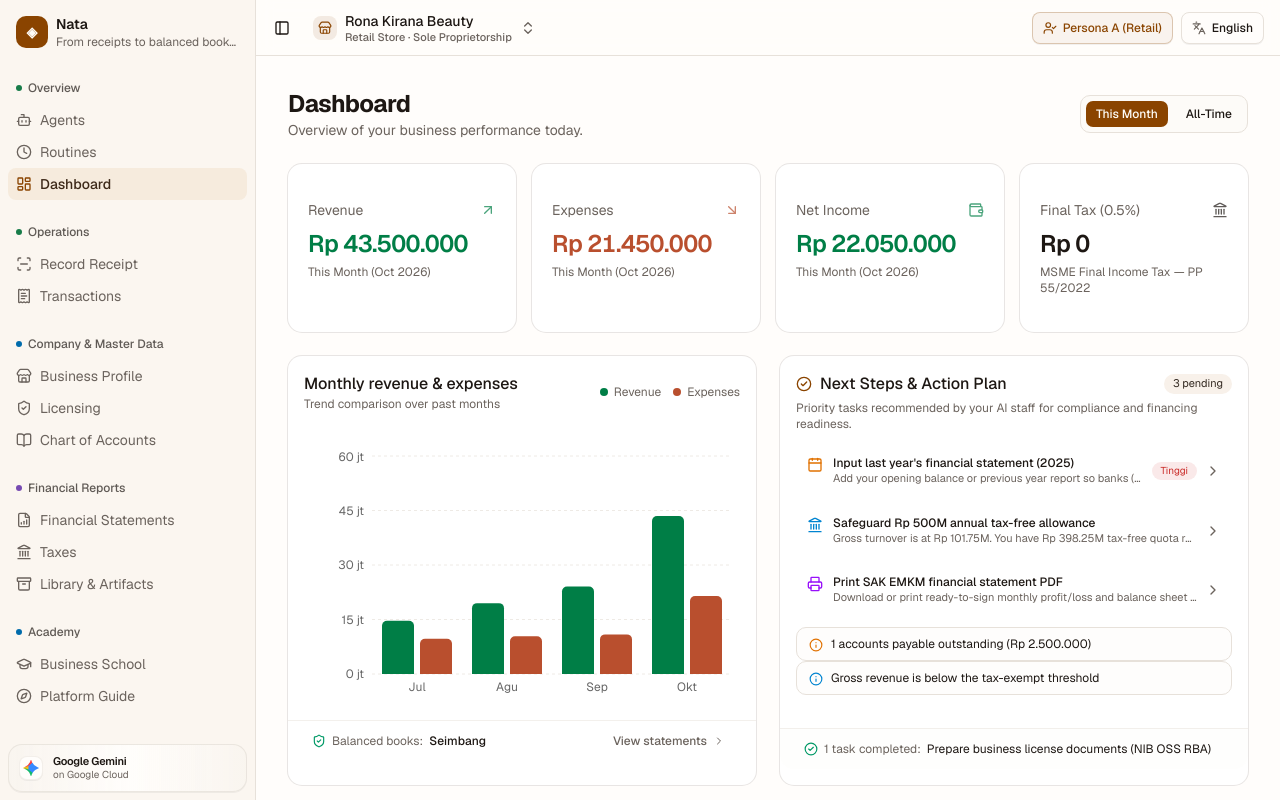
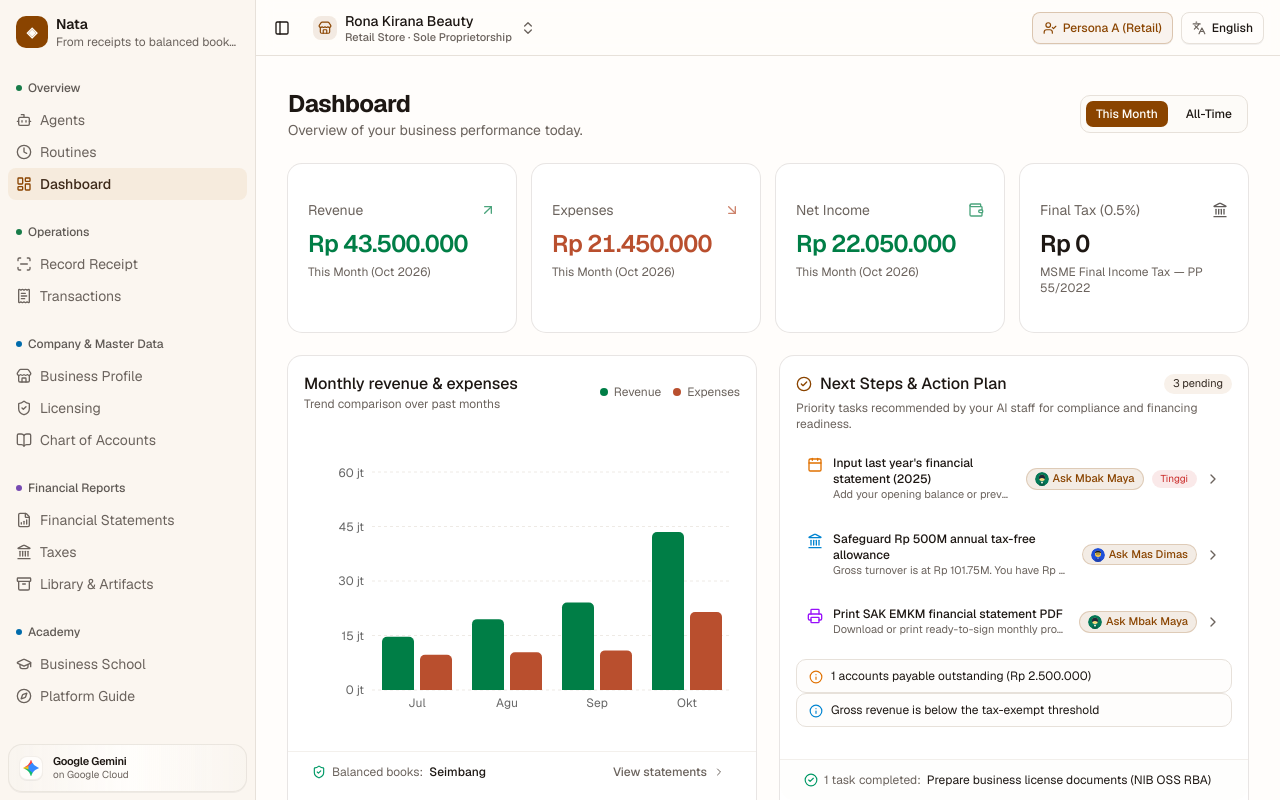
Before and after one commit to okihita/nata, a Next.js app in the folder web/: page /dashboard in a window 1280 px wide. Shown: the top 800 px of the page. Built offline with nearby package versions, Linux system fonts and the light colour scheme.

Commit message:
feat(dashboard): add consult agent link with context handoff to chat UI

```diff
--- a/web/src/app/(app)/agents/page.tsx
+++ b/web/src/app/(app)/agents/page.tsx
@@ -1,6 +1,7 @@
 "use client";
 
-import { useState, useRef, useEffect } from "react";
+import { useState, useRef, useEffect, Suspense } from "react";
+import { useSearchParams } from "next/navigation";
 import {
   Send,
   Paperclip,
@@ -21,11 +22,31 @@ import { ensureSession, streamRun } from "@/lib/adk";
 import { JudgeDeepDiveModal } from "@/components/judge-deep-dive-modal";
 
 export default function AgentsPage() {
+  return (
+    <Suspense fallback={<div className="h-[calc(100vh-8rem)] w-full animate-pulse rounded-2xl bg-muted/40" />}>
+      <AgentsParamsWrapper />
+    </Suspense>
+  );
+}
+
+function AgentsParamsWrapper() {
+  const searchParams = useSearchParams();
+  const agentParam = searchParams.get("agent") || "default";
+  const promptParam = searchParams.get("prompt") || "";
+
+  // Remount cleanly whenever the URL query params change (agent or prompt)
+  return <AgentsContent key={`${agentParam}:${promptParam}`} initialAgentParam={searchParams.get("agent")} initialPrompt={promptParam} />;
+}
+
+function AgentsContent({ initialAgentParam, initialPrompt }: { initialAgentParam: string | null; initialPrompt: string }) {
   const { locale } = useLanguage();
   const isEn = locale === "en";
 
-  // Mas Nata (Chief of Staff) is on top as default
-  const [activePersonaId, setActivePersonaId] = useState<AgentPersonId>("nata");
+  const validAgent = initialAgentParam && Object.keys(AGENT_PERSONAS).includes(initialAgentParam)
+    ? (initialAgentParam as AgentPersonId)
+    : "nata";
+
+  const [activePersonaId, setActivePersonaId] = useState<AgentPersonId>(validAgent);
   const [judgeModalOpen, setJudgeModalOpen] = useState(false);
   const [demoUid] = useState<string>(() => {
     if (typeof window === "undefined") return "web-console";
@@ -63,7 +84,7 @@ export default function AgentsPage() {
     return initial;
   });
 
-  const [inputText, setInputText] = useState("");
+  const [inputText, setInputText] = useState(initialPrompt);
   const [isTyping, setIsTyping] = useState(false);
   const [attachedFiles, setAttachedFiles] = useState<{ name: string; type: "image" | "pdf" | "doc" }[]>([]);
 
--- a/web/src/app/(app)/dashboard/page.tsx
+++ b/web/src/app/(app)/dashboard/page.tsx
@@ -18,6 +18,7 @@ import {
   Printer,
   Compass,
 } from "lucide-react";
+import { AvatarMaya, AvatarDimas, AvatarArief, AvatarNata } from "@/components/agent-avatars";
 import {
   Bar,
   BarChart,
@@ -111,6 +112,9 @@ export default function DashboardPage() {
         href: "/accounts",
         done: false,
         priority: "Tinggi",
+        agentId: "maya",
+        agentName: "Mbak Maya",
+        prompt: copy.dashboard.todoTasks.financialStatementLastYear.prompt,
       },
       {
         id: "todo-perizinan",
@@ -121,6 +125,9 @@ export default function DashboardPage() {
         href: "/licensing",
         done: Boolean(business?.kbliCode && business?.nib),
         priority: business?.kbliCode ? "Selesai" : "Penting",
+        agentId: "arief",
+        agentName: "Pak Arief",
+        prompt: copy.dashboard.todoTasks.perizinanDocs.prompt,
       },
       {
         id: "todo-tax-threshold",
@@ -131,6 +138,9 @@ export default function DashboardPage() {
         href: "/taxes",
         done: false,
         priority: "Normal",
+        agentId: "dimas",
+        agentName: "Mas Dimas",
+        prompt: copy.dashboard.todoTasks.taxThresholdMonitor.prompt,
       },
       {
         id: "todo-monthly-export",
@@ -141,6 +151,9 @@ export default function DashboardPage() {
         href: "/statements",
         done: false,
         priority: "Rekomendasi",
+        agentId: "maya",
+        agentName: "Mbak Maya",
+        prompt: copy.dashboard.todoTasks.monthlyExportPrint.prompt,
       },
     ];
     return list;
@@ -400,12 +413,14 @@ export default function DashboardPage() {
             </CardHeader>
             <CardContent className="space-y-1.5 p-4 pt-0">
               {pendingTodos.map((todo) => (
-                <Link
+                <div
                   key={todo.id}
-                  href={todo.href}
-                  className="group flex items-center justify-between rounded-lg p-2.5 transition-colors hover:bg-muted/50 border border-transparent hover:border-border"
+                  className="group flex flex-col sm:flex-row sm:items-center justify-between rounded-lg p-2.5 transition-colors hover:bg-muted/50 border border-transparent hover:border-border gap-2"
                 >
-                  <div className="flex items-start gap-2.5 min-w-0 pr-2">
+                  <Link
+                    href={todo.href}
+                    className="flex items-start gap-2.5 min-w-0 pr-2 flex-1"
+                  >
                     <span className="mt-0.5 shrink-0">{todo.icon}</span>
                     <div className="min-w-0">
                       <p className="font-medium text-xs text-foreground group-hover:text-primary transition-colors">
@@ -415,16 +430,32 @@ export default function DashboardPage() {
                         {todo.desc}
                       </p>
                     </div>
-                  </div>
-                  <div className="flex items-center gap-2 shrink-0">
+                  </Link>
+
+                  <div className="flex items-center gap-2 shrink-0 self-end sm:self-center">
+                    {todo.agentId && todo.agentName && (
+                      <Link
+                        href={`/agents?agent=${todo.agentId}&prompt=${encodeURIComponent(todo.prompt ?? "")}`}
+                        className="inline-flex items-center gap-1 rounded-full bg-primary/10 hover:bg-primary/20 text-primary border border-primary/20 px-2 py-0.5 text-[11px] font-medium transition-colors"
+                        title={copy.dashboard.consultAgent(todo.agentName)}
+                      >
+                        {todo.agentId === "maya" && <AvatarMaya size={14} />}
+                        {todo.agentId === "dimas" && <AvatarDimas size={14} />}
+                        {todo.agentId === "arief" && <AvatarArief size={14} />}
+                        {todo.agentId === "nata" && <AvatarNata size={14} />}
+                        <span>{copy.dashboard.consultAgent(todo.agentName)}</span>
+                      </Link>
+                    )}
                     {todo.priority === "Tinggi" && (
                       <Badge variant="destructive" className="text-[10px] py-0 h-4.5 font-normal">
                         {todo.priority}
                       </Badge>
                     )}
-                    <ChevronRight className="size-4 text-muted-foreground group-hover:text-foreground group-hover:translate-x-0.5 transition-all" />
+                    <Link href={todo.href} className="text-muted-foreground hover:text-foreground">
+                      <ChevronRight className="size-4 text-muted-foreground group-hover:text-foreground group-hover:translate-x-0.5 transition-all" />
+                    </Link>
                   </div>
-                </Link>
+                </div>
               ))}
 
               {/* Optional Alert Item if any outstanding action exists */}
--- a/web/src/lib/copy-en.ts
+++ b/web/src/lib/copy-en.ts
@@ -181,25 +181,30 @@ export const copyEn = {
         title: "Input last year's financial statement (2025)",
         desc: "Add your opening balance or previous year report so banks (KUR) can see multi-year business growth.",
         cta: "Add opening balance",
+        prompt: "Mbak Maya, how do I record our 2025 opening balances so our statements qualify for bank microloans (KUR)?",
       },
       perizinanDocs: {
         title: "Prepare business license documents (NIB OSS RBA)",
         desc: "Complete NIB requirements, address verification, and NPWP to legally protect operations from local raids.",
         cta: "Complete licensing",
+        prompt: "Pak Arief, what is the checklist for verifying my NIB OSS RBA business license documents?",
       },
       taxThresholdMonitor: {
         title: "Safeguard Rp 500M annual tax-free allowance",
         desc: "Gross turnover is at Rp 101.75M. You have Rp 398.25M tax-free quota remaining before 0.5% PPh Final applies.",
         cta: "View tax position",
+        prompt: "Mas Dimas, how do I calculate my remaining Rp 500M tax-free allowance under PP 55/2022?",
       },
       monthlyExportPrint: {
         title: "Print SAK EMKM financial statement PDF",
         desc: "Download or print ready-to-sign monthly profit/loss and balance sheet for stakeholders.",
         cta: "Export PDF",
+        prompt: "Mbak Maya, please review my monthly profit/loss and balance sheet before I export them to PDF.",
       },
     },
     todoPending: (n: number) => `${n} pending`,
     todoCompletedCount: (n: number) => `${n} task completed`,
+    consultAgent: (name: string) => `Ask ${name}`,
   },
 
   add: {
--- a/web/src/lib/copy-id.ts
+++ b/web/src/lib/copy-id.ts
@@ -186,25 +186,30 @@ export const copyId = {
         title: "Masukkan laporan keuangan tahun lalu (2025)",
         desc: "Catat saldo awal atau neraca tahun lalu agar bank melihat histori pertumbuhan usaha Anda secara utuh.",
         cta: "Catat saldo awal",
+        prompt: "Mbak Maya, bagaimana cara memasukkan saldo awal pembukuan tahun 2025 agar laporan siap untuk KUR bank?",
       },
       perizinanDocs: {
         title: "Siapkan dokumen izin usaha (NIB OSS RBA)",
         desc: "Lengkapi kelengkapan NIB, verifikasi alamat usaha, dan NPWP agar operasional tenang bebas razia.",
         cta: "Lengkapi perizinan",
+        prompt: "Pak Arief, bagaimana panduan verifikasi dokumen izin NIB OSS RBA untuk usaha saya?",
       },
       taxThresholdMonitor: {
         title: "Jaga batas omzet bebas pajak Rp 500 juta",
         desc: "Omzet saat ini Rp 101,75 Juta. Masih tersisa kuota bebas pajak Rp 398,25 Juta sebelum dikenakan PPh Final 0,5%.",
         cta: "Cek posisi pajak",
+        prompt: "Mas Dimas, bagaimana cara menghitung sisa batas omzet bebas pajak Rp 500 juta PP 55/2022 saya?",
       },
       monthlyExportPrint: {
         title: "Cetak dokumen laporan keuangan SAK EMKM",
         desc: "Unduh atau cetak dokumen PDF laba rugi dan posisi keuangan resmi untuk arsip atau pengajuan KUR.",
         cta: "Ekspor PDF",
+        prompt: "Mbak Maya, tolong bantu tinjau laporan laba rugi dan posisi keuangan bulanan saya untuk ekspor PDF.",
       },
     },
     todoPending: (n: number) => `${n} perlu ditindak`,
     todoCompletedCount: (n: number) => `${n} tugas selesai`,
+    consultAgent: (name: string) => `Tanya ${name}`,
   },
 
   add: {
```
